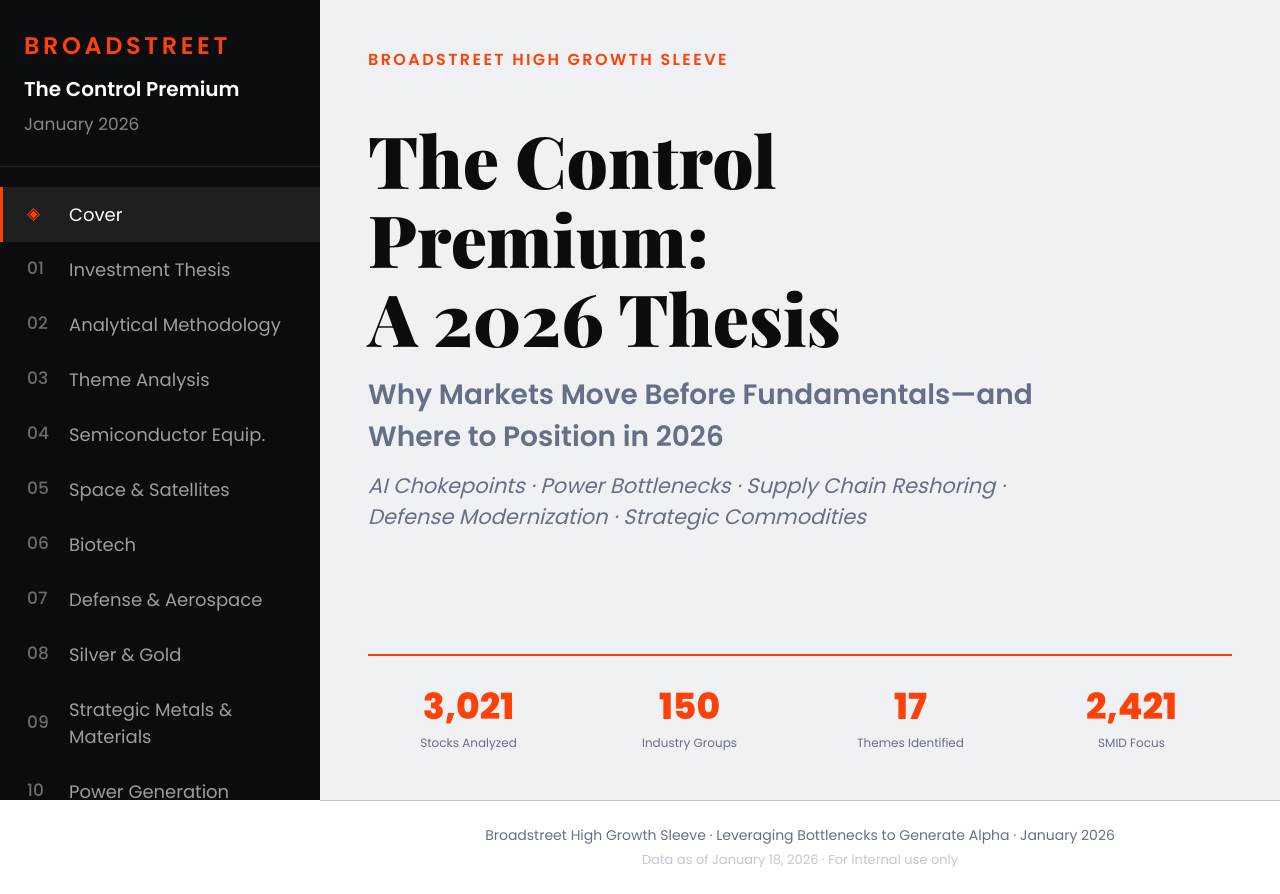
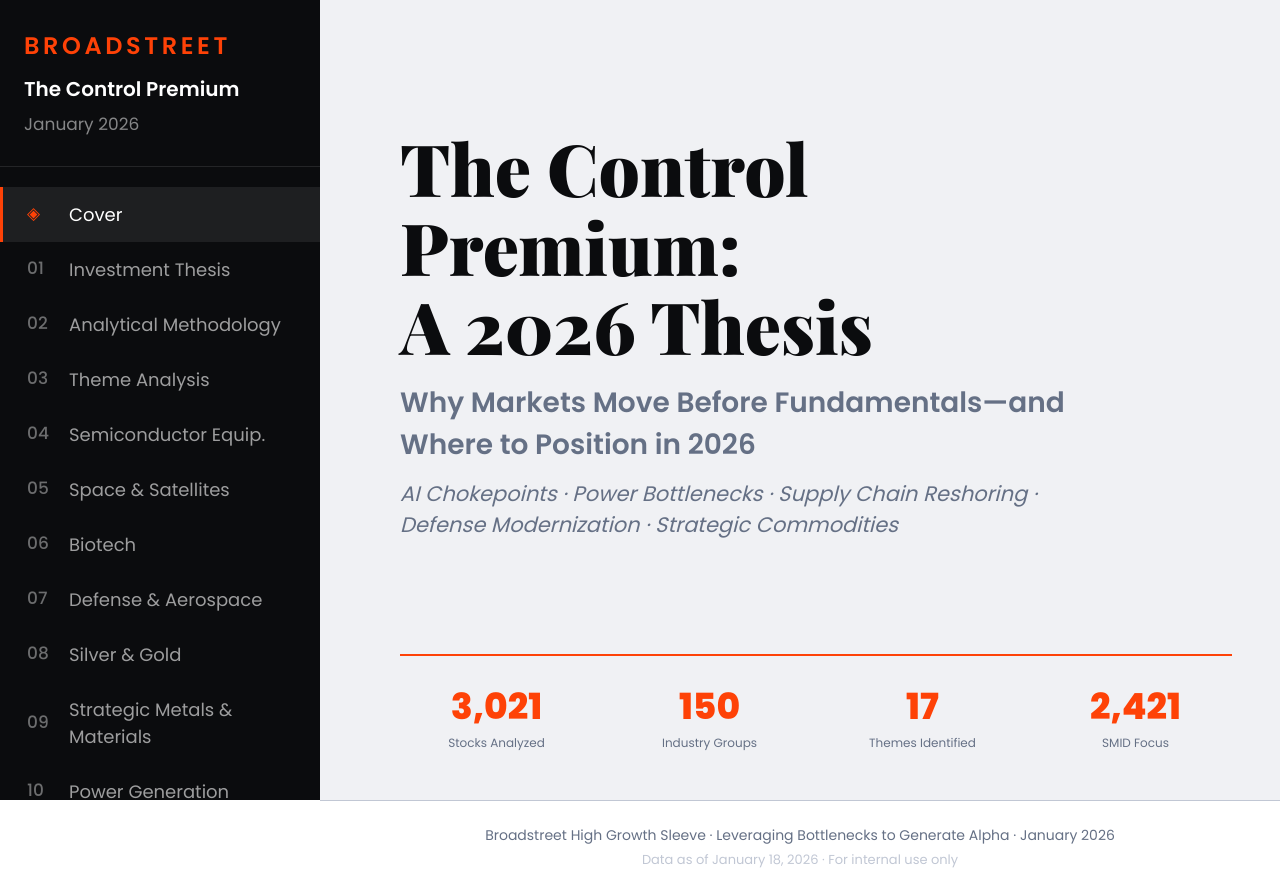
Before and after one commit to jessica-learns/2026_Investment_Outlook, a Next.js app: page / in a window 1280 px wide. Built offline with nearby package versions, Linux system fonts and the light colour scheme.

Commit message:
Adjust section styling and layout in renderCover

```diff
--- a/components/AIMarketThemesReportV8.jsx
+++ b/components/AIMarketThemesReportV8.jsx
@@ -657,9 +657,8 @@ export default function AIMarketThemesReportV8() {
   // SECTION RENDERERS
   // ==========================================================================
   const renderCover = () => (
-    <section style={{ minHeight: '100vh', display: 'flex', flexDirection: 'column', justifyContent: 'space-between', padding: '48px', backgroundColor: p.surface2 }}>
-      <div>
-        <div style={{ ...s.label, color: p.action, marginBottom: '48px' }}>BROADSTREET HIGH GROWTH SLEEVE</div>
+    <section style={{ minHeight: '100vh', display: 'flex', flexDirection: 'column', justifyContent: 'space-between', padding: '48px 48px 48px 80px', backgroundColor: p.surface2 }}>
+      <div style={{ marginTop: '80px' }}>
         <div style={{ maxWidth: '700px' }}>
           <h1 style={s.coverTitle}>The Control Premium:<br />A 2026 Thesis</h1>
           <p style={{ color: p.neutral, fontFamily: "'Poppins', sans-serif", fontSize: '28px', fontWeight: 600, lineHeight: 1.5, marginBottom: '12px' }}>Why Markets Move Before Fundamentals—and Where to Position in 2026</p>
```
